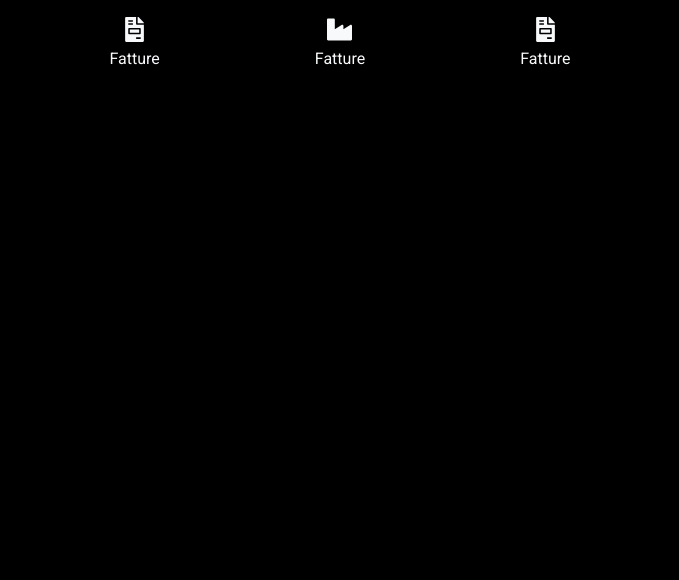
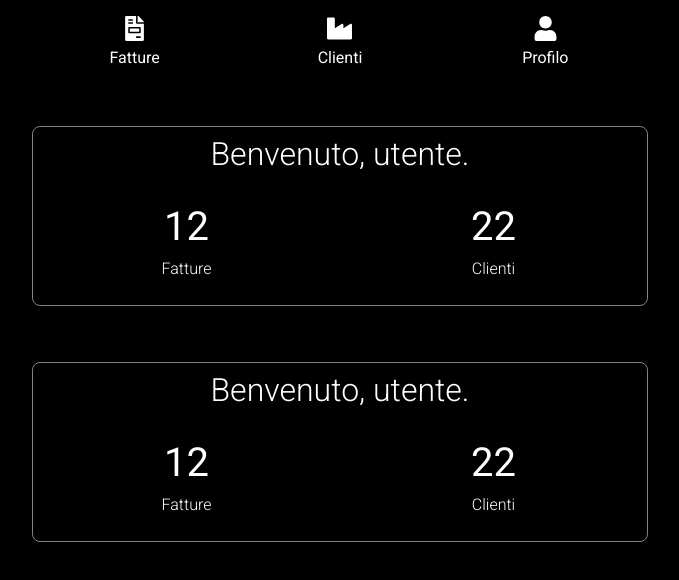
Before and after one commit to Zoltan3do/UNIT-5-Build-Week, a React (Create React App) app in the folder crm/: page /homepage in a window 1280 px wide. Shown: the top 580 px of the page, without its empty margins (300-979 px from the left). Built offline with nearby package versions, Linux system fonts and the light colour scheme.

Commit message:
dashboard

```diff
--- a/crm/src/App.css
+++ b/crm/src/App.css
@@ -84,12 +84,20 @@ p {
   align-items: center;
   justify-content: center;
   flex-direction: column;
-  border: 1px solid transparent;
+  background-color: black;
+  color: white;
   border-radius: 8px;
-  transition: border 0.2s ease-in-out;
+  transition: all 0.2s ease-in-out;
 }
 
 .icons:hover {
-  border: 1px solid rgb(129, 129, 129);
   cursor: pointer;
+  background-color: white;
+  color: black;
 }
+
+.dash-board, .list-data {
+  color: white;
+  border: 1px solid rgba(250, 250, 250, 0.53);
+  border-radius: 8px;
+}
--- a/crm/src/components/homepage/CustomHomePage.jsx
+++ b/crm/src/components/homepage/CustomHomePage.jsx
@@ -1,14 +1,26 @@
 import { Col, Container, Row } from "react-bootstrap";
 import CustomNavbar from "./CustomNavbar";
+import Dashboard from "./Dashboard";
+import ListData from "./ListData";
+import { useState } from "react";
 
 
 const CustomHomePage = () => {
+
+    const [queryParams, setQueryParams] = useState("")
+
     return (
         <>
             <Container fluid>
-                <Row className="d-flex align-items-center justify-content-center">
+                <Row className="d-flex align-items-center flex-column justify-content-center">
                     <Col lg={6}>
-                        <CustomNavbar />
+                        <CustomNavbar queryParams={queryParams} setQueryParams={setQueryParams} />
+                    </Col>
+                    <Col lg={6} className="py-5">
+                        <Dashboard />
+                    </Col>
+                    <Col lg={6} className="py-2">
+                        <ListData queryParams={queryParams} setQueryParams={setQueryParams} />
                     </Col>
                 </Row>
             </Container>
--- a/crm/src/components/homepage/CustomNavbar.jsx
+++ b/crm/src/components/homepage/CustomNavbar.jsx
@@ -1,39 +1,40 @@
 import { Col, Container, Row } from "react-bootstrap";
 import { FaFileInvoice } from "react-icons/fa";
 import { FaIndustry } from "react-icons/fa";
+import { FaUser } from "react-icons/fa";
 
-const CustomNavbar = () => {
+const CustomNavbar = ({queryParams, setQueryParams}) => {
     return (
         <>
             <Container fluid>
                 <Row className="py-2">
                     <Col lg={4} className="d-flex align-items-center justify-content-center">
-                        <div className="icons px-2">
-                            <div style={{ fontSize: "25px" }} className="text-light">
+                        <div className="icons px-2" onClick={setQueryParams("fatture")}>
+                            <div style={{ fontSize: "25px" }}>
                                 <FaFileInvoice />
                             </div>
                             <div>
-                                <p className="text-light"> Fatture</p>
+                                <p> Fatture</p>
+                            </div>
+                        </div>
+                    </Col>
+                    <Col lg={4} className="d-flex align-items-center justify-content-center">
+                        <div className="icons px-2" onClick={setQueryParams("clienti")}>
+                            <div style={{ fontSize: "25px" }}>
+                                <FaIndustry />
+                            </div>
+                            <div>
+                                <p> Clienti</p>
                             </div>
                         </div>
                     </Col>
                     <Col lg={4} className="d-flex align-items-center justify-content-center">
                         <div className="icons px-2">
-                            <div style={{ fontSize: "25px" }} className="text-light">
-                                <FaIndustry />
+                            <div style={{ fontSize: "25px" }}>
+                                <FaUser />
                             </div>
                             <div>
-                                <p className="text-light"> Fatture</p>
-                            </div>
-                        </div>
-                    </Col>
-                    <Col lg={4} className="d-flex align-items-center justify-content-center">
-                        <div className="icons px-2">
-                            <div style={{ fontSize: "25px" }} className="text-light">
-                                <FaFileInvoice />
-                            </div>
-                            <div>
-                                <p className="text-light"> Fatture</p>
+                                <p> Profilo</p>
                             </div>
                         </div>
                     </Col>
--- /dev/null
+++ b/crm/src/components/homepage/Dashboard.jsx
@@ -0,0 +1,39 @@
+import { Col, Container, Row } from "react-bootstrap";
+
+const Dashboard = () => {
+    return (
+        <>
+            <Container fluid className="dash-board py-2">
+                <Row>
+                    <Col className="text-center">
+                        <h2 style={{ fontWeight: "300" }}> Benvenuto, utente. </h2>
+                    </Col>
+                </Row>
+                <Row className="py-3">
+                    <Col lg={6}>
+                        <div className="text-center">
+                            <div style={{ fontSize: "40px" }}>
+                                <p> 12</p>
+                            </div>
+                            <div style={{ fontWeight: "300" }}>
+                                <p> Fatture</p>
+                            </div>
+                        </div>
+                    </Col>
+                    <Col lg={6}>
+                        <div className="text-center">
+                            <div style={{ fontSize: "40px" }}>
+                                <p> 22</p>
+                            </div>
+                            <div style={{ fontWeight: "300" }}>
+                                <p> Clienti</p>
+                            </div>
+                        </div>
+                    </Col>
+                </Row>
+            </Container>
+        </>
+    )
+}
+
+export default Dashboard;
--- /dev/null
+++ b/crm/src/components/homepage/ListData.jsx
@@ -0,0 +1,39 @@
+import { Col, Container, Row } from "react-bootstrap";
+
+const ListData = () => {
+    return (
+        <>
+            <Container fluid className="list-data py-2">
+                <Row>
+                    <Col className="text-center">
+                        <h2 style={{ fontWeight: "300" }}> Benvenuto, utente. </h2>
+                    </Col>
+                </Row>
+                <Row className="py-3">
+                    <Col lg={6}>
+                        <div className="text-center">
+                            <div style={{ fontSize: "40px" }}>
+                                <p> 12</p>
+                            </div>
+                            <div style={{ fontWeight: "300" }}>
+                                <p> Fatture</p>
+                            </div>
+                        </div>
+                    </Col>
+                    <Col lg={6}>
+                        <div className="text-center">
+                            <div style={{ fontSize: "40px" }}>
+                                <p> 22</p>
+                            </div>
+                            <div style={{ fontWeight: "300" }}>
+                                <p> Clienti</p>
+                            </div>
+                        </div>
+                    </Col>
+                </Row>
+            </Container>
+        </>
+    )
+}
+
+export default ListData;
```
